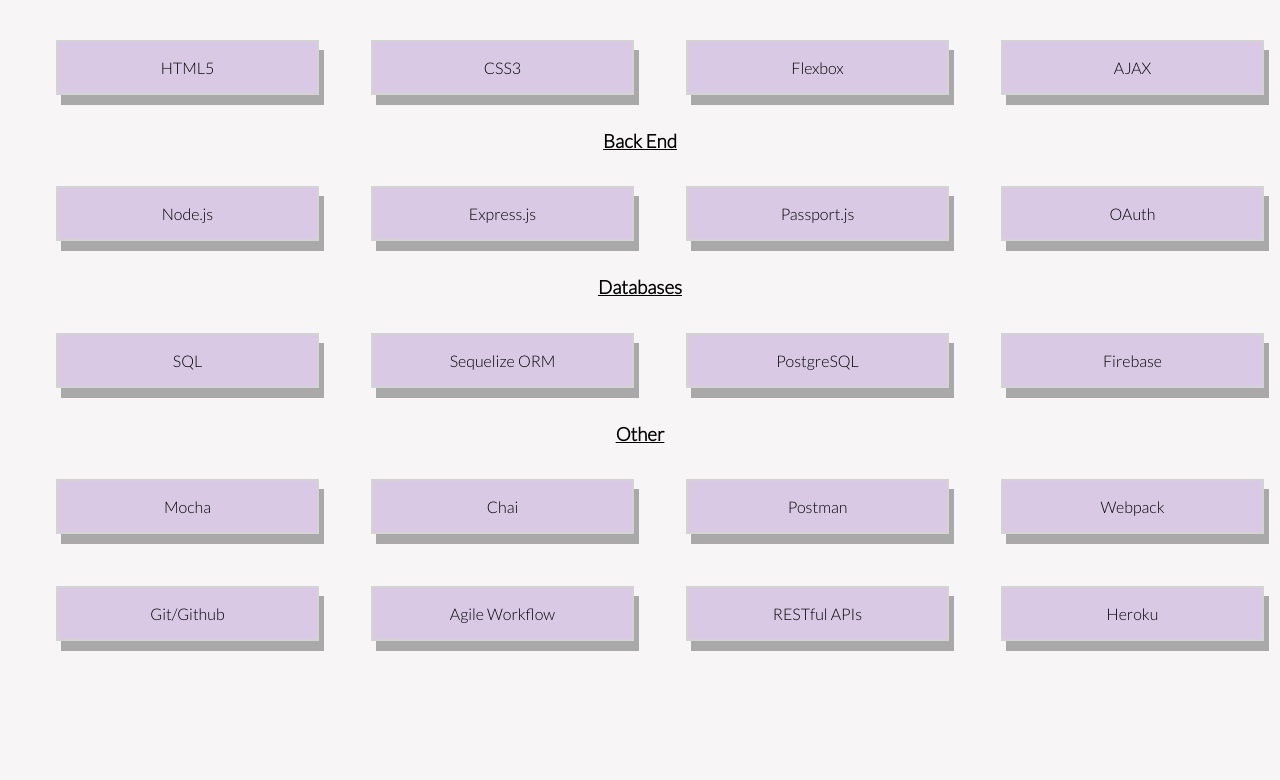
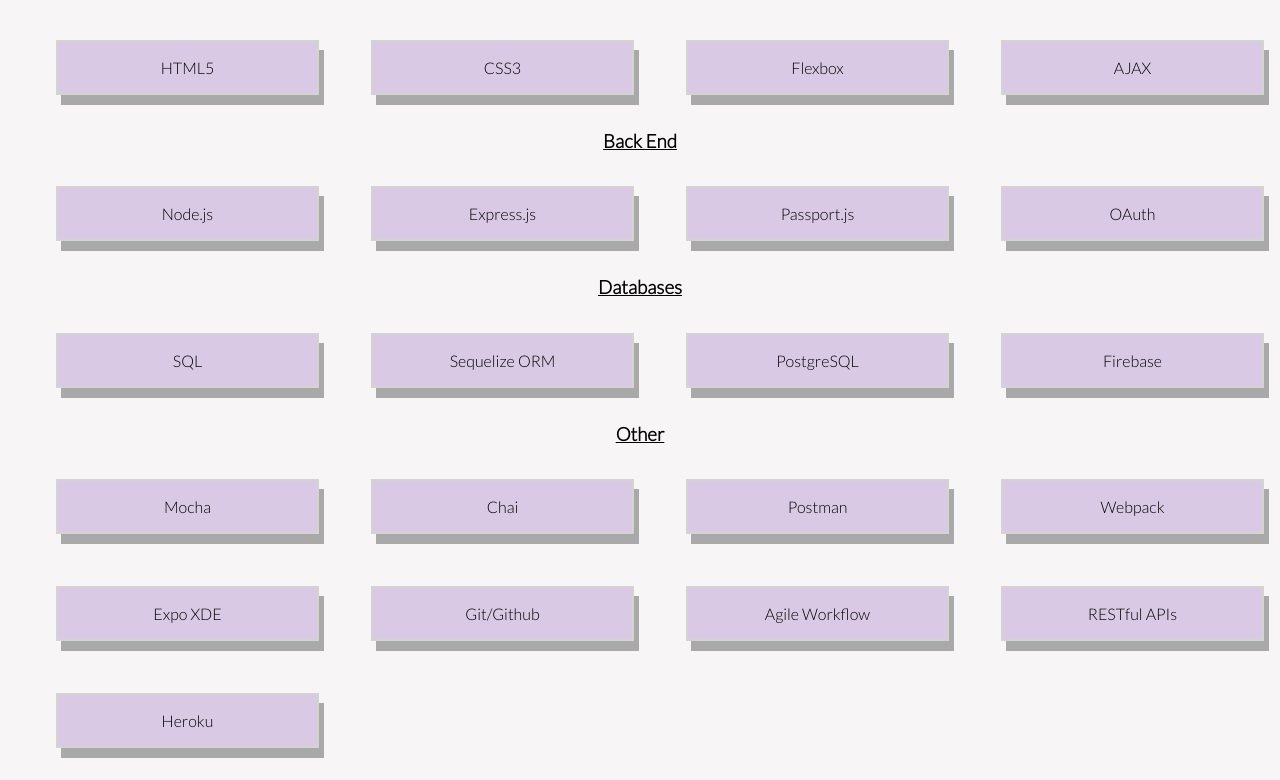
Before and after one commit to shiratiee/personal-website, a React (Create React App) app: page /skills in a window 1280 px wide. Shown: the part 394-1174 px from the top of the page. Before the commit the page ends 1067 px from the top, so only its background shows below. Built offline with nearby package versions, Linux system fonts and the light colour scheme; a web font is replaced by a local one.

Commit message:
adding expo for react native

```diff
--- a/src/skills.jsx
+++ b/src/skills.jsx
@@ -35,6 +35,7 @@ export default function Skills() {
         <li>Chai</li>
         <li>Postman</li>
         <li>Webpack</li>
+        <li>Expo XDE</li>
         <li>Git/Github</li>
         <li>Agile Workflow</li>
         <li>RESTful APIs</li>
```
